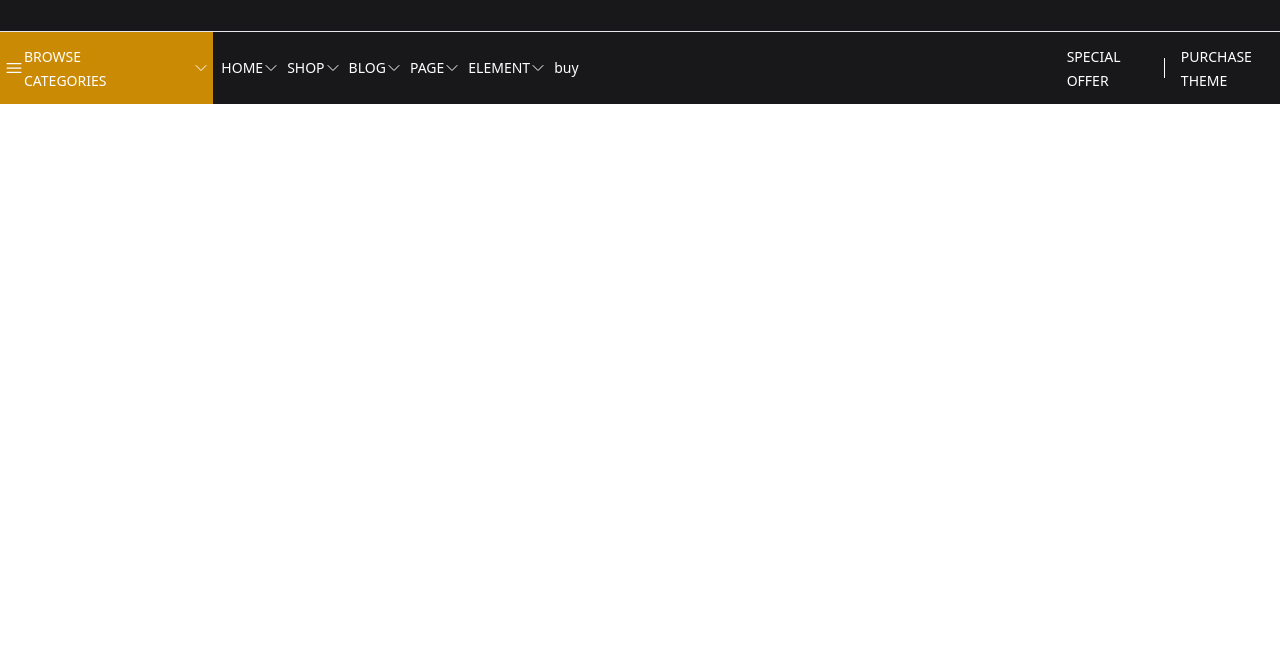
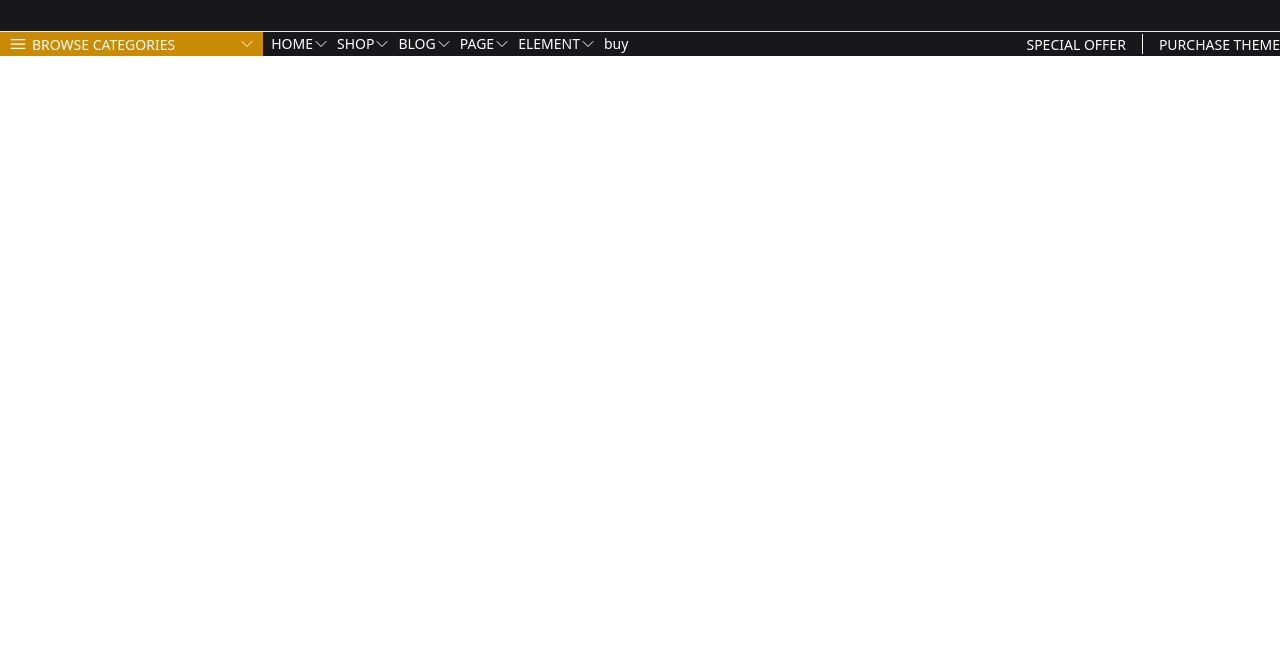
Before and after one commit to alisabouri68/project-dark, a plain HTML site: page index.html in a window 1280 px wide. Shown: the part 145-800 px from the top of the page. Drawn offline with Linux system fonts and the light colour scheme.

Commit message:
header-complete

```diff
--- a/index.html
+++ b/index.html
@@ -467,7 +467,8 @@
       <div class="bg-zinc-900 hidden lg:flex">
         <div class="container mx-auto flex justify-between">
           <!-- bottom-menu -->
-          <div class="flex items-center py-3 px-1 bg-yellow-600 w-1/6">
+          <div class="flex items-center px-2 bg-yellow-600">
+            <div class="flex items-center gap-1">
               <div>
                 <span>
                   <svg class="w-5 h-5 text-white">
@@ -480,6 +481,7 @@
                   BROWSE CATEGORIES
                 </span>
               </div>
+            </div>
             <div>
               <span>
                 <svg class="w-4 h-4 text-white">
@@ -490,7 +492,7 @@
           </div>
           <!-- bottom-nav -->
 
-          <div class="flex justify-start items-center ps-2 gap-2 w-4/6">
+          <div class="flex justify-start items-center ps-2 gap-2 flex-grow">
             <div><a class="flex items-center" href="#"><span class="text-white text-sm">HOME</span><span><svg class="w-4 h-4 text-white "><use href="#arrow-down"></use></svg></span></a></div>
             <div><a class="flex items-center" href="#"><span class="text-white text-sm">SHOP</span><span><svg class="w-4 h-4 text-white "><use href="#arrow-down"></use></svg></span></a></div>
             <div><a class="flex items-center" href="#"><span class="text-white text-sm">BLOG</span><span><svg class="w-4 h-4 text-white "><use href="#arrow-down"></use></svg></span></a></div>
@@ -500,7 +502,7 @@
           </div>
           <!-- bottom-right -->
 
-          <div class="flex justify-between items-center gap-4 w-1/6">
+          <div class="flex justify-between items-center gap-4 ">
             <div><a href="#"><span class="text-white text-sm">SPECIAL OFFER</span></a></div>
             <div class="w-px h-5 bg-white"></div>
             <div><a href="#"><span class="text-white text-sm">PURCHASE THEME</span></a></div>
```
Also changed, not shown: assets/styles/output.css. Lines whose indentation alone changed are shown as unchanged.
